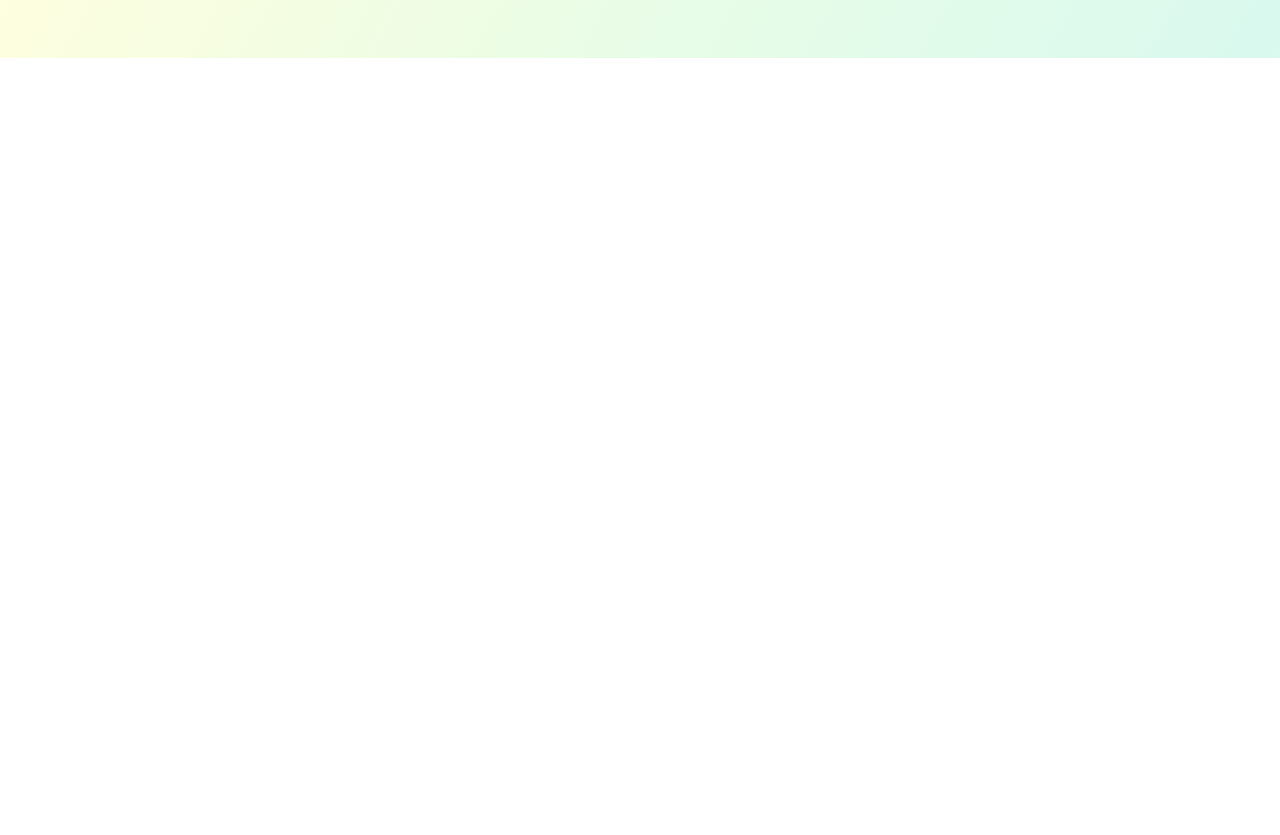
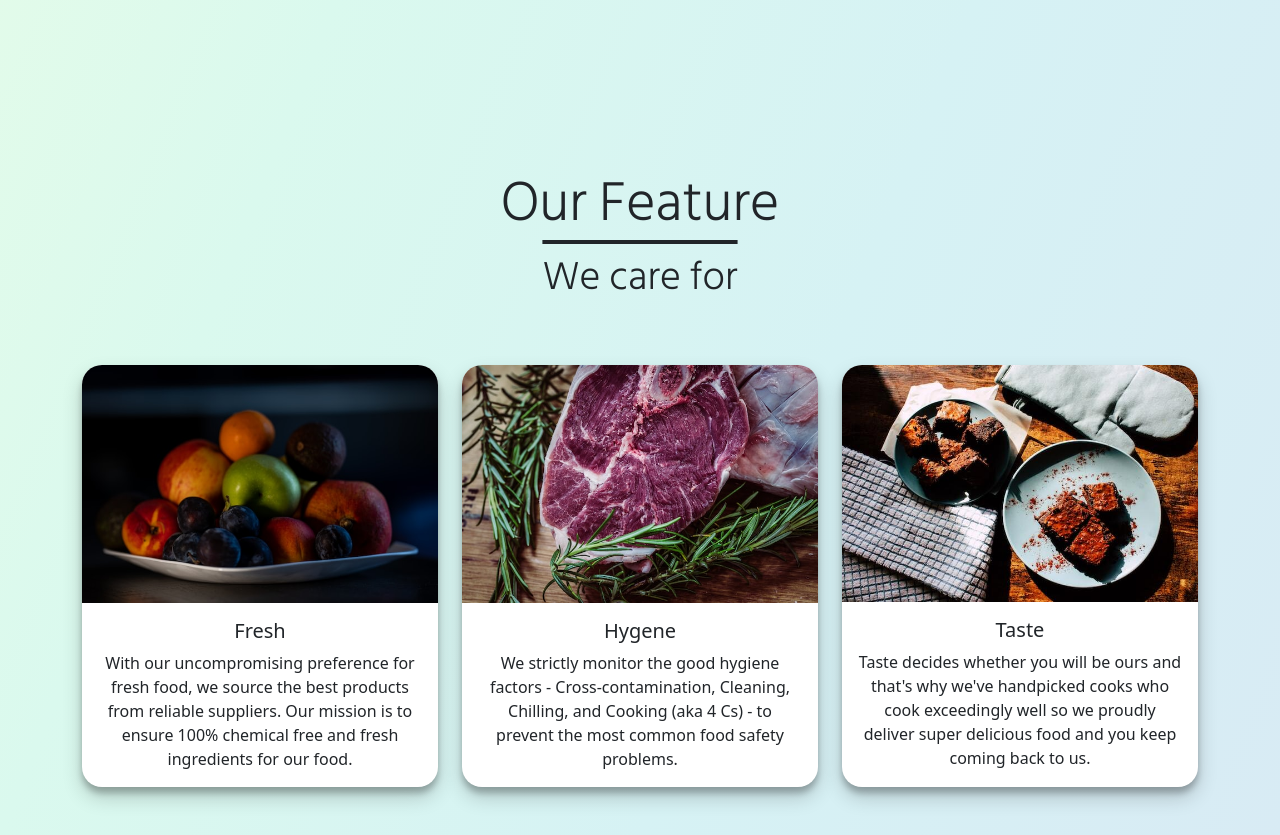
Before and after one commit to baitul1900/Catering-service, a plain HTML site: page index.html in a window 1280 px wide. Shown: the part 2346-3181 px from the top of the page. Before the commit the page ends 2404 px from the top, so only its background shows below. Drawn offline with nearby package versions, Linux system fonts and the light colour scheme.

Commit message:
updated again

```diff
--- a/assets/css/index.css
+++ b/assets/css/index.css
@@ -65,7 +65,7 @@ header {
     box-shadow: rgba(0, 0, 0, 0.19) 0px 10px 20px, rgba(0, 0, 0, 0.23) 0px 6px 6px;
 }
 
-.card-img {
+.card-img .{
     opacity: 50%;
     border-radius: 20px !important;
     box-shadow: rgba(0, 0, 0, 0.19) 0px 10px 20px, rgba(0, 0, 0, 0.23) 0px 6px 6px;
@@ -101,3 +101,7 @@ header {
         min-height: 100vh;
     }
 }
+
+.card-img-top {
+    border-radius: 20px 20px 0px 0px !important;
+}
--- a/index.html
+++ b/index.html
@@ -19,13 +19,16 @@
   <nav class="navbar navbar-dark bg-dark fixed-top">
     <div class="container-fluid">
       <a class="navbar-brand" href="#"><img src="assets/image/Logo .png" class="logo" alt="logo"></a>
-          <button class="navbar-toggler" type="button" data-bs-toggle="offcanvas" data-bs-target="#offcanvasDarkNavbar" aria-controls="offcanvasDarkNavbar">
+      <button class="navbar-toggler" type="button" data-bs-toggle="offcanvas" data-bs-target="#offcanvasDarkNavbar"
+        aria-controls="offcanvasDarkNavbar">
         <span class="navbar-toggler-icon"></span>
       </button>
-          <div class="offcanvas offcanvas-end text-bg-dark" tabindex="-1" id="offcanvasDarkNavbar" aria-labelledby="offcanvasDarkNavbarLabel">
+      <div class="offcanvas offcanvas-end text-bg-dark" tabindex="-1" id="offcanvasDarkNavbar"
+        aria-labelledby="offcanvasDarkNavbarLabel">
         <div class="offcanvas-header">
 
-              <button type="button" class="btn-close btn-close-white" data-bs-dismiss="offcanvas" aria-label="Close"></button>
+          <button type="button" class="btn-close btn-close-white" data-bs-dismiss="offcanvas"
+            aria-label="Close"></button>
         </div>
         <div class="offcanvas-body">
           <ul class="navbar-nav justify-content-end flex-grow-1 pe-3">
@@ -39,7 +42,8 @@
               <a class="nav-link" href="#">Price list</a>
             </li>
             <li class="nav-item dropdown">
-                  <a class="nav-link dropdown-toggle" href="#" role="button" data-bs-toggle="dropdown" aria-expanded="false">
+              <a class="nav-link dropdown-toggle" href="#" role="button" data-bs-toggle="dropdown"
+                aria-expanded="false">
                 Service
               </a>
               <ul class="dropdown-menu dropdown-menu-dark">
@@ -93,7 +97,8 @@
           <img src="assets/image/service_image01.jpg" class="card-img" alt="...">
           <div class="card-img-overlay d-flex flex-column justify-content-center align-items-center card_overlay_01">
             <h5 class="card-title display-5">Home Catering</h5>
-                <p class="card-text text-center">This is a wider card with supporting text below as a natural lead-in to additional content. This content is a little bit longer.</p>
+            <p class="card-text text-center">This is a wider card with supporting text below as a natural lead-in to
+              additional content. This content is a little bit longer.</p>
           </div>
         </div>
       </div>
@@ -103,7 +108,8 @@
           <img src="assets/image/service_image01.jpg" class="card-img" alt="...">
           <div class="card-img-overlay d-flex flex-column justify-content-center align-items-center card_overlay_01">
             <h5 class="card-title display-5 text-center">Corporate Catering</h5>
-                <p class="card-text text-center">This is a wider card with supporting text below as a natural lead-in to additional content. This content is a little bit longer.</p>
+            <p class="card-text text-center">This is a wider card with supporting text below as a natural lead-in to
+              additional content. This content is a little bit longer.</p>
           </div>
         </div>
       </div>
@@ -120,8 +126,10 @@
 
       </div>
       <div class="col-sm-12 col-md-12 col-lg-12 col-xl-12 col-xxl-12 justify-content-center">
-              <p class="text-center text-white ">Unlike others, Desh Catering is devoted to delivering super delicious food and fabulous service to spice up your event.</p>
-                <p class="text-center text-white "> Whatever you’re planning – a gorgeous wedding, a high-end corporate event, new year party, or anything – we will create an amazing food experience suited to your taste.</p>
+        <p class="text-center text-white ">Unlike others, Desh Catering is devoted to delivering super delicious food
+          and fabulous service to spice up your event.</p>
+        <p class="text-center text-white "> Whatever you’re planning – a gorgeous wedding, a high-end corporate event,
+          new year party, or anything – we will create an amazing food experience suited to your taste.</p>
       </div>
       <div class="row   d-flex justify-content-center align-items-center">
         <div class="col-sm-3 col-md-6 col-lg-12 col-xl-12 col-xxl-12 mb-2 align-items-center">
@@ -132,6 +140,50 @@
   </header>
   <!-- another section end here -->
 
+  <!-- feature section -->
+  <div class="container feature mt-5 pt-5 mb-5">
+    <div class="row mt-5 pt-5 justify-content-center">
+      <p class="display-4 service-head text-center ">Our Feature</p>
+      <p class="display-6 service-head text-center " style="text-decoration: overline;">We care for</p>
+    </div>
+    <div class="row row-cols-1 row-cols-md-3 g-4 pt-5">
+      <div class="col">
+        <div class="card h-100">
+          <img src="assets/image/fresh_image.jpg" class="card-img-top" alt="...">
+          <div class="card-body">
+            <h5 class="card-title text-center">Fresh</h5>
+            <p class="card-text text-center">With our uncompromising preference for fresh food, we source the best
+              products from reliable suppliers. Our mission is to ensure 100% chemical free and fresh ingredients for
+              our food.</p>
+          </div>
+        </div>
+      </div>
+      <div class="col">
+        <div class="card h-100">
+          <img src="assets/image/hygene_food.jpg" class="card-img-top" alt="...">
+          <div class="card-body">
+            <h5 class="card-title text-center">Hygene</h5>
+            <p class="card-text text-center">We strictly monitor the good hygiene factors - Cross-contamination,
+              Cleaning, Chilling, and Cooking (aka 4 Cs) - to prevent the most common food safety problems.</p>
+          </div>
+
+        </div>
+      </div>
+      <div class="col">
+        <div class="card h-100">
+          <img src="assets/image/teste_Image640x426.jpg" class="card-img-top" alt="...">
+          <div class="card-body">
+            <h5 class="card-title text-center">Taste</h5>
+            <p class="card-text text-center">Taste decides whether you will be ours and that's why we've handpicked
+              cooks who cook exceedingly well so we proudly deliver super delicious food and you keep coming back to us.
+            </p>
+          </div>
+        </div>
+      </div>
+    </div>
+  </div>
+  <!-- feature section -->
+
 </body>
 
 </html>
```
Also changed, not shown: assets/image/fresh_image.jpg (added), assets/image/hygene_food.jpg (added), assets/image/teste-Image.jpg (added), assets/image/teste_Image640x426.jpg (added). Lines whose indentation alone changed are shown as unchanged.
